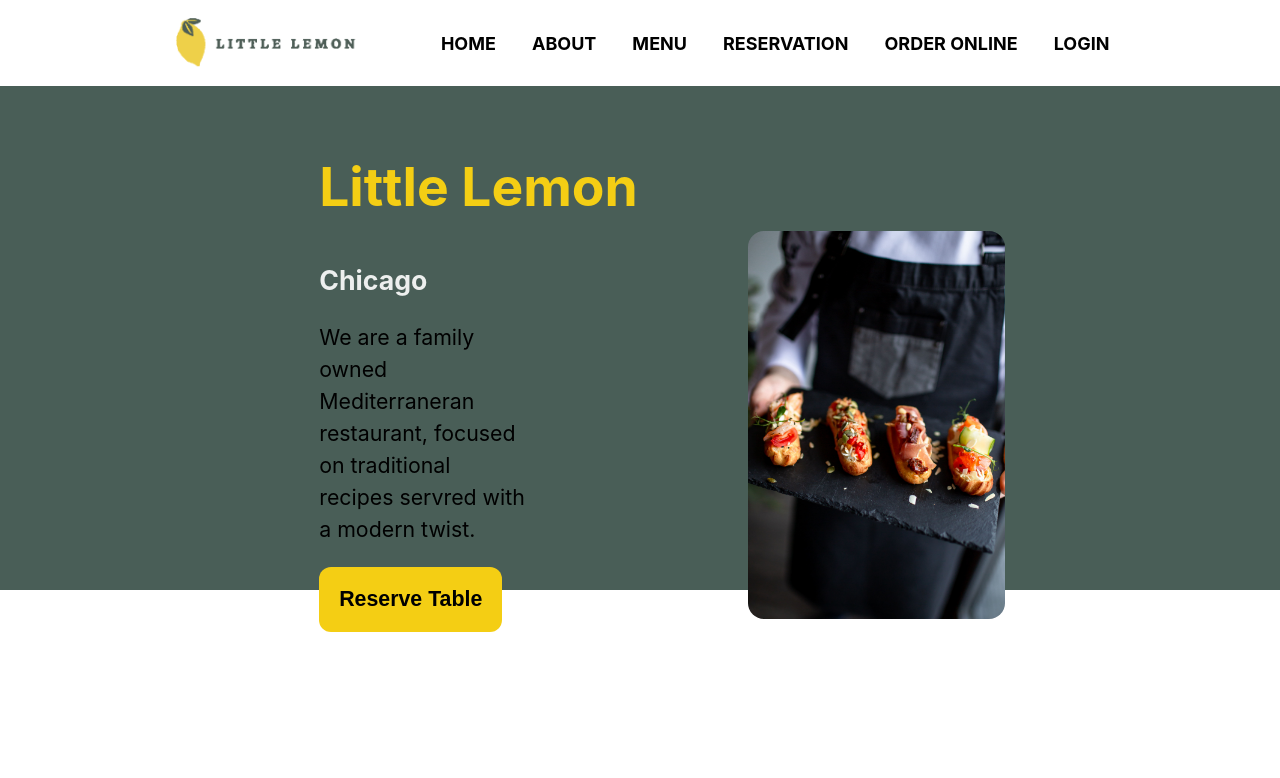
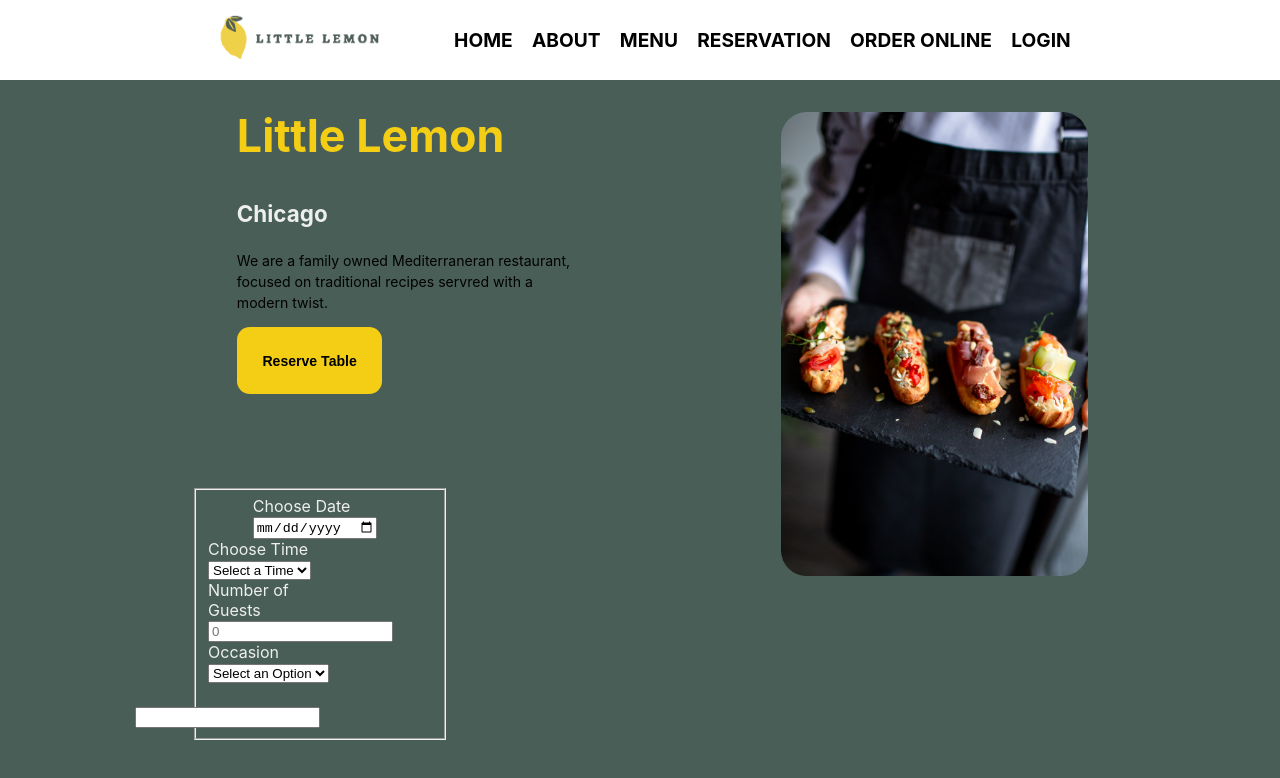
Before and after one commit to towficaziz/little_lemon_booking, a React (Create React App) app: page /booking in a window 1280 px wide. Shown: the top 778 px of the page. Built offline with nearby package versions, Linux system fonts and the light colour scheme.

Commit message:
fixed navbar

```diff
--- a/src/App.css
+++ b/src/App.css
@@ -39,128 +39,150 @@
 
 
 
-nav{
+/* Nav.css */
+
+nav {
   position: fixed;
   top: 0;
   width: 100%;
-  height: 86px;
+  height: 10vh; /* 8% of the viewport height */
   display: flex;
   align-items: center;
+  justify-content: center; /* Add space between the logo and menu */
   z-index: 999;
   background-color: white;
-  justify-content: center;
+}
+
+
+
+nav div:last-child {
+  /* width: 61vw; */
+  display: flex; /* Use flexbox for the last child */
 
 }
 
-nav img{
-  width: 18%;
+
+
+
+nav div:first-child {
+  width: 16vw; /* Set width to 16% of the viewport width */
+ /* Center horizontally using margin */
+
 
 }
 
-nav ul{
+nav div:last-child {
+  justify-self: start; /* Align content to the end (right) horizontally */
+}
+
+nav img {
+  width: 100%;
+}
+
+nav ul {
 }
 
 nav ul li {
   display: inline-block;
-  padding: 1em;
+  padding: .5em;
   font-weight: bold;
-  font-size: 18px;
+  font-size: 1.5vw; /* 1.5% of the viewport width */
+}
 
+/* Footer.css */
+
+footer {
+  padding: 2vh; /* 2% of the viewport height */
 }
+
+footer section {
+  display: grid;
+  justify-items: center;
+  width: 80vw; /* 80% of the viewport width */
+  margin: 0 auto; /* Center the section horizontally */
+  gap: 2vw; /* 2% of the viewport width */
+}
+
+footer img {
+  height: 15vh; /* 15% of the viewport height */
+}
+
 /* App.css */
 
+main{
+  padding-top: 9vh;
+}
 
 header {
-  padding-top: 110px;
+  /* 15% of the viewport height */
   background-color: #495e57;
+  height: 52vh; /* 57% of the viewport height */
 }
 
 header section {
-  display: flex; /* Use flexbox */
-  justify-content: space-between; /* Add space between the divs */
-  width: 57%;
-  margin: 0 auto; /* Center the section horizontally */
+  display: flex;
+  justify-content: space-between;
+  width: 70vw;
+  margin: 0 auto;
   color: #edefee;
-  height: 480px;
 }
 
 header section div {
-  width: 50%; /* Each div takes up 50% of the width */
+  width: 50%;
 }
 
 header section div:first-child {
-  margin-left: 44px; /* Bring the left div 20px to the right */
+  margin-left: 3.5vw; /* 4% of the viewport width */
 }
 
 header section div:last-child {
-  margin-top: 1;
   display: flex;
-  margin-top: 150px;
-  justify-content: flex-end; /* Align content to the right */
-  align-items: center; /* Center the image vertically */
+  margin-top: 3vh; /* 3% of the viewport height */
+  justify-content: flex-end;
+  align-items: center;
 }
 
-header section div > p{
-  width: 60%; /* Each div takes up 50% of the width */
-  color:#000000;
+header section div > p {
+  width: 80%; /* 80% of the width */
+  color: #000000;
 }
-/*
-header section div {
-  width: calc(50% - 10px);
-} */
 
 h2 {
-  color: #F4CE14;
-  font-size: 40pt;
+  color: #f4ce14;
+  font-size: 3.5vw; /* 3.5% of the viewport width */
 }
 
 h3 {
-  font-size: 20pt;
+  font-size: 1.75vw; /* 1.75% of the viewport width */
 }
 
 p {
-  font-size: 16pt;
+  font-size: 1.1vw; /* 1.1% of the viewport width */
   max-width: 65ch;
   line-height: 1.5;
 }
 
 button {
-  background-color: #F4CE14;
+  background-color: #f4ce14;
   color: black;
-  padding: 20px;
+  padding: 2vw; /* 2% of the viewport width */
   border: none;
   text-decoration: none;
-  border-radius: 12px;
-  font-size: 16pt;
+  border-radius: 1vw; /* 1% of the viewport width */
+  font-size: 1.1vw; /* 1.1% of the viewport width */
   font-weight: bold;
 }
 
 header img {
-  width: 75%;
-  border-radius: 12pt;
-}
-
-footer section {
-
-  justify-items: center;
-  width:80%;
-    margin-left: 10%;
-  gap: 20px;
-  }
-
-
-footer {
-  padding: 20px;
-}
-
-footer img {
-  height:300px;
+  margin-top: 2vh;
+  width: 24vw; /* 32.5% of the viewport width */
+  border-radius: 2vw; /* 2% of the viewport width */
 }
 
 form {
   display: grid;
-  max-width: 200px;
-  gap: 20px;
+  max-width: 20vw; /* 20% of the viewport width */
+  gap: 2vw; /* 2% of the viewport width */
 }
 
 
--- a/src/components/Booking.js
+++ b/src/components/Booking.js
@@ -1,7 +1,10 @@
+import React from "react";
+import BookingForm from "./BookingForm";
 
 const Booking =()=>{
     return(
         <>
+            <BookingForm  />
         </>
     )
 }
--- /dev/null
+++ b/src/components/BookingForm.js
@@ -0,0 +1,42 @@
+import React from "react";
+import { useState } from "react";
+
+const BookingForm =()=>{
+    return (
+        <header>
+          <section>
+            <form >
+              <fieldset>
+                <div>
+                  <label htmlFor="book-date">Choose Date</label>
+                  <input id="book-date" type="date" required/>
+                </div>
+                <div>
+                  <label htmlFor="book-time">Choose Time</label>
+                  <select id="book-time" required>
+                    <option value="">Select a Time</option>
+                  </select>
+                </div>
+                <div>
+                  <label htmlFor="book-guests">Number of Guests</label>
+                  <input id="book-guests" min="1" placeholder={0} max={10} required></input>
+                </div>
+                <div>
+                  <label htmlFor="book-occasion">Occasion</label>
+                  <select id="book-occasion" required>
+                    <option value="">Select an Option</option>
+                    <option>Birthday</option>
+                    <option>Anniversary</option>
+                  </select>
+                </div>
+                <div>
+                  <input aria-label="On Click" ></input>
+                </div>
+              </fieldset>
+            </form>
+          </section>
+        </header>
+      );
+    };
+
+    export default BookingForm;
--- a/src/components/Nav.js
+++ b/src/components/Nav.js
@@ -4,7 +4,11 @@ import logo from "../images/Logo.png";
 const Nav=() =>{
     return(
         <nav>
+            {/* <div> */}
+                <div>
                     <img src={logo} alt="Little Lemon Logo" ></img>
+                </div>
+                <div>
                 <ul>
                     <li><a>HOME</a></li>
                     <li><a>ABOUT</a></li>
@@ -14,6 +18,8 @@ const Nav=() =>{
                     <li><a>LOGIN</a></li>
 
                 </ul>
+                </div>
+            {/* </div> */}
         </nav>
     )
 }
```
Also changed, not shown: src/components/MyContext.js (deleted). Lines whose indentation alone changed are shown as unchanged.
